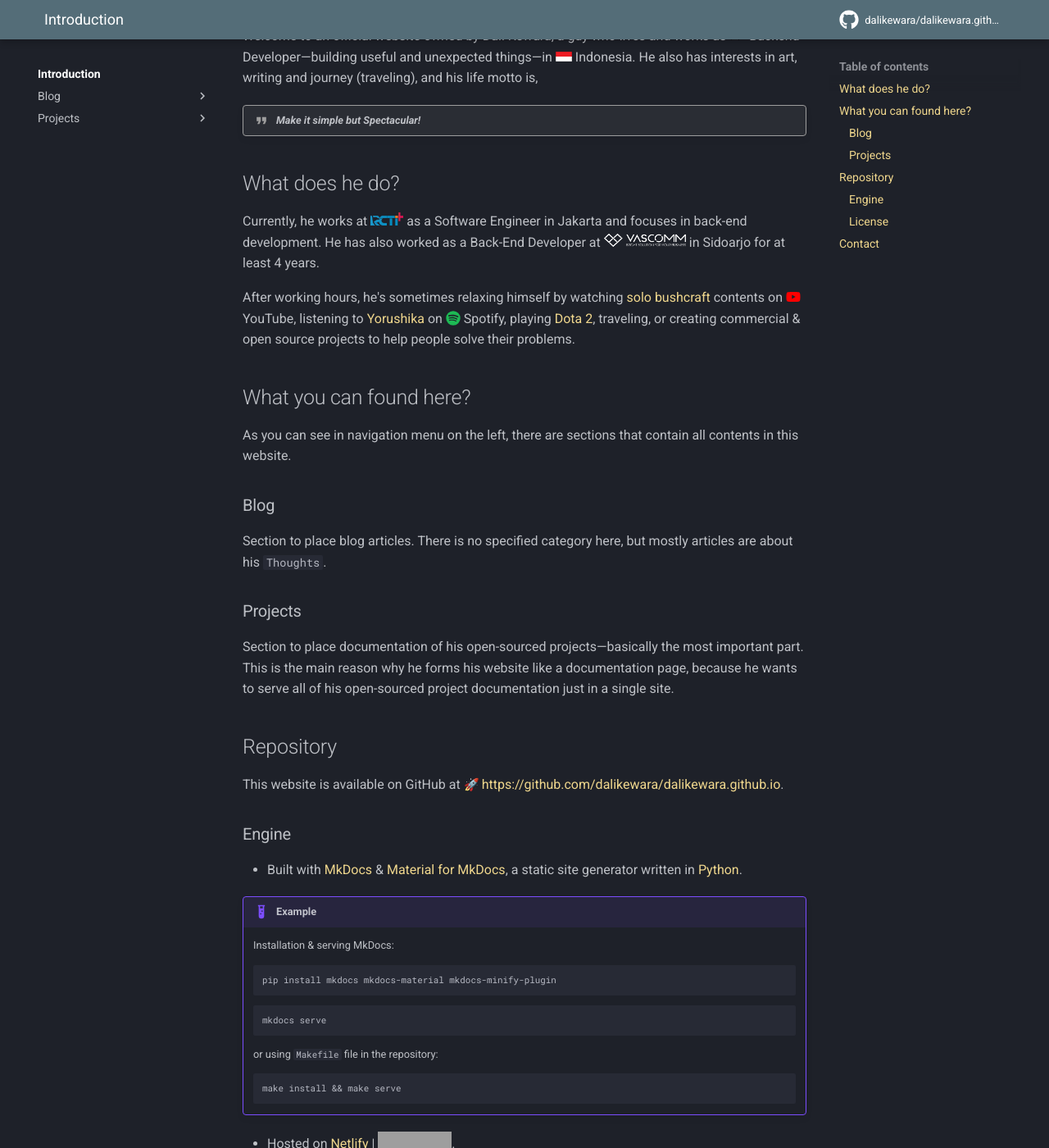
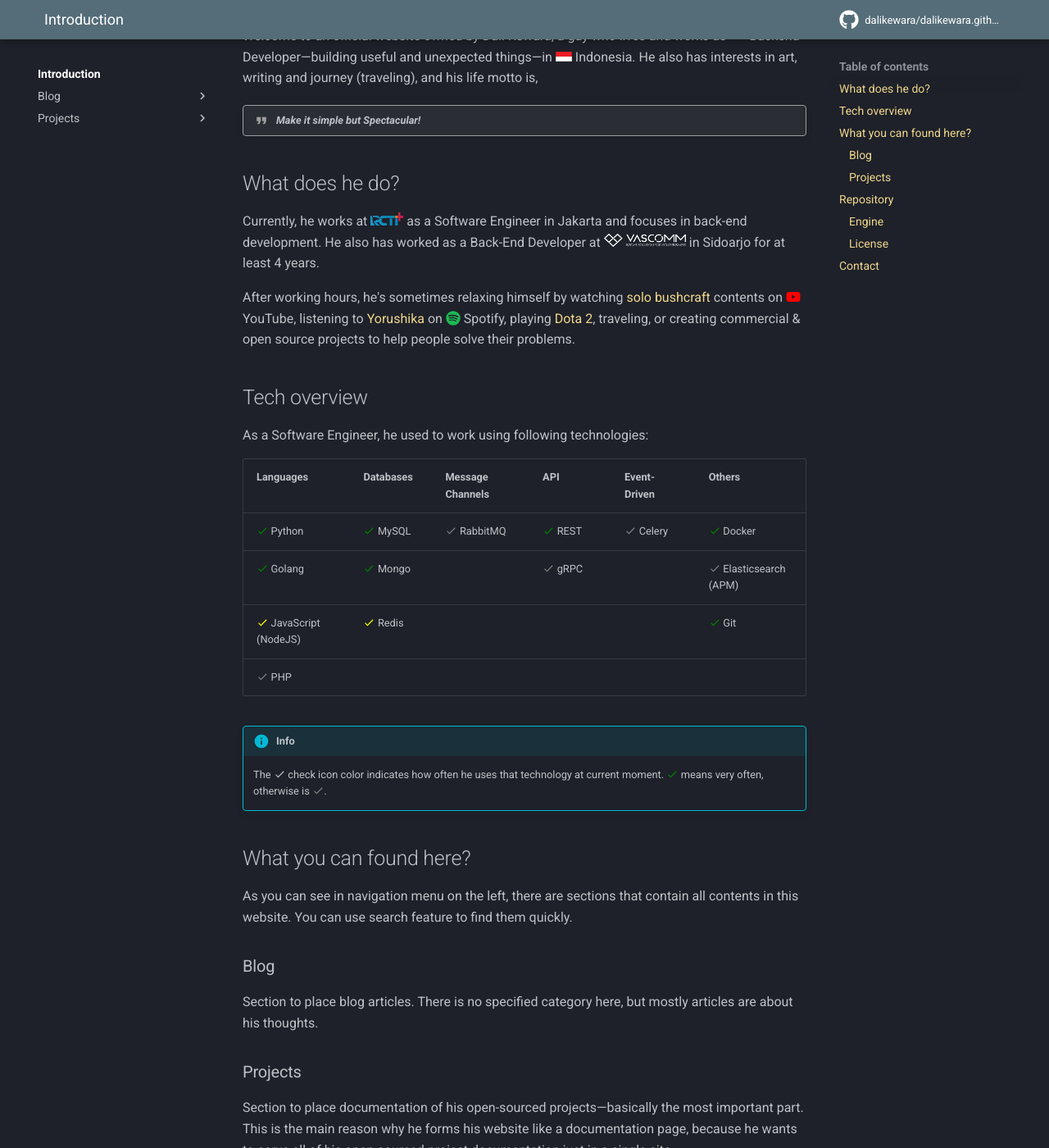
Before and after one commit to dalikewara/dalikewara.github.io, an MkDocs documentation site: the page built from docs/index.md, in a window 1280 px wide and 1400 px high, scrolled down 197 px. Shown: the whole window at 82% size. Built offline with MkDocs 1.6.1 and Material for MkDocs 9.7.7, drawn with Linux system fonts in a browser that asks for light colours; nearby versions of some CDN libraries; emoji names are drawn with the system emoji font; comment, search, counter and statistics services are not loaded; some of the changed text lies outside the part shown; grey boxes are pictures that could not be loaded.

Commit message:
update some informations

```diff
--- a/docs/index.md
+++ b/docs/index.md
@@ -21,7 +21,7 @@
 
 Currently, he works at [![rctiplus logo](assets/images/logo/rctiplus.png#img-icon-wide-medium){ loading=lazy }](https://www.linkedin.com/company/rctiplus/){:target="_blank"} as a Software Engineer in
 Jakarta and focuses in back-end development.
-He has also worked as a Back-End Developer at
+He also has worked as a Back-End Developer at
 [![vascomm logo](assets/images/logo/vascomm.png#img-icon-wide-large){ loading=lazy }](https://www.linkedin.com/company/vascomm/){:target="_blank"}
 in Sidoarjo for at least 4 years.
 
@@ -35,15 +35,30 @@
 traveling, or creating commercial & open source projects to help
 people solve their problems.
 
+## Tech overview
+
+As a Software Engineer, he used to work using following technologies:
+
+| Languages | Databases | Message Channels | API | Event-Driven | Others
+| :-------- | :-------- | :--------------- | :-- | :----------- | :-----
+| :material-check:{ style=color:green } Python | :material-check:{ style=color:green } MySQL | :material-check:{ style=color:grey } RabbitMQ | :material-check:{ style=color:green } REST | :material-check:{ style=color:grey } Celery | :material-check:{ style=color:green } Docker
+| :material-check:{ style=color:green } Golang | :material-check:{ style=color:green } Mongo | | :material-check:{ style=color:grey } gRPC | | :material-check:{ style=color:grey } Elasticsearch (APM)
+| :material-check:{ style=color:yellow } JavaScript (NodeJS) | :material-check:{ style=color:yellow } Redis | | | | :material-check:{ style=color:green } Git
+| :material-check:{ style=color:grey } PHP | | | | |
+
+!!! info
+    The :material-check: check icon color indicates how often he uses that technology at current moment.
+    :material-check:{ style=color:green } means very often, otherwise is :material-check:{ style=color:grey }.
+
 ## What you can found here?
 
 As you can see in navigation menu on the left, there are sections that contain
-all contents in this website.
+all contents in this website. You can use search feature to find them quickly.
 
 ### Blog
 
 Section to place blog articles. There is no specified category here, but mostly
-articles are about his `Thoughts`.
+articles are about his thoughts.
 
 ### Projects
 
@@ -58,7 +73,7 @@
 
 ### Engine
 
-- Built with [MkDocs](https://github.com/mkdocs/mkdocs/) & [Material for MkDocs](https://github.com/squidfunk/mkdocs-material), a static site generator written in [Python](https://www.python.org/).
+- Built with [MkDocs](https://github.com/mkdocs/mkdocs/) ([Material for MkDocs](https://github.com/squidfunk/mkdocs-material)), a static site generator written in [Python](https://www.python.org/).
 
 !!! example
     Installation & serving MkDocs:
```
Also changed, not shown: README.md (+1 -1 lines).
